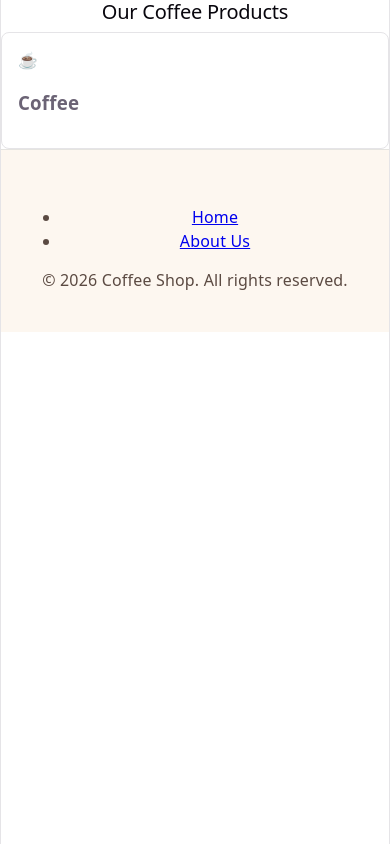
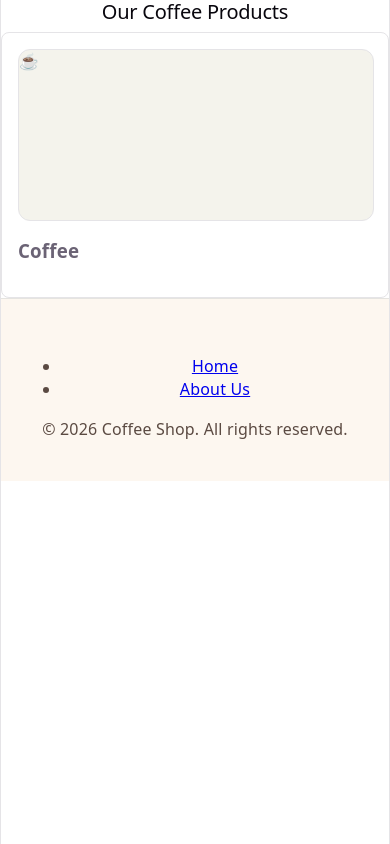
Before and after one commit to kabilhussain/N8NTestProject, a React (Vite) app in the folder my-react-app/: page /products in a window 390 px wide. Built offline with nearby package versions, Linux system fonts and the light colour scheme.

Commit message:
feat: Styles the product image in the coffee card (.coffee-c (#13)

```diff
--- a/my-react-app/src/components/Products.css
+++ b/my-react-app/src/components/Products.css
@@ -1,38 +1,22 @@
-.products-container {
-  display: grid;
-  grid-template-columns: repeat(auto-fill, minmax(280px, 1fr));
-  gap: 24px;
-  padding: 16px;
-  box-sizing: border-box;
+.coffee-card-image {
+  display: block;
+  width: 100%;
+  height: 200px;
+  object-fit: cover;
+  border-radius: 12px;
+  background: var(--code-bg);
+  border: 1px solid var(--border);
+  margin-bottom: 16px;
+  transition: transform 0.3s ease, box-shadow 0.3s ease;
 }
 
-.product-card {
-  padding: 16px;
-  background: var(--bg);
-  border: 1px solid var(--border);
-  border-radius: 8px;
-  box-sizing: border-box;
-  display: flex;
-  flex-direction: column;
-  justify-content: space-between;
-  transition: box-shadow 0.2s;
-}
-
-.product-card:hover {
+.coffee-card:hover .coffee-card-image {
+  transform: scale(1.03);
   box-shadow: var(--shadow);
 }
 
-@media (max-width: 768px) {
-  .products-container {
-    grid-template-columns: repeat(auto-fill, minmax(200px, 1fr));
-    gap: 16px;
-    padding: 12px;
+@media (max-width: 1024px) {
+  .coffee-card-image {
+    height: 170px;
   }
 }
-
-@media (max-width: 480px) {
-  .products-container {
-    grid-template-columns: 1fr;
-    padding: 8px;
-  }
-}
```
